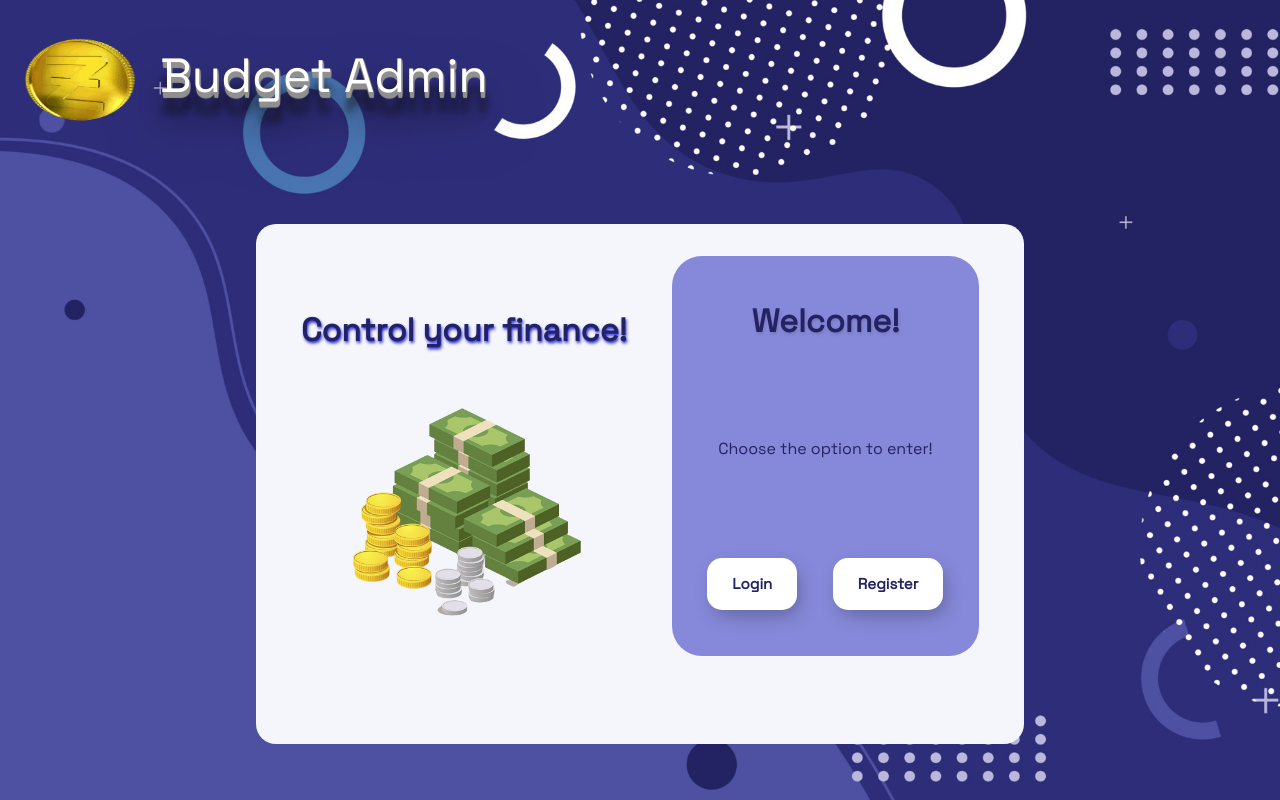
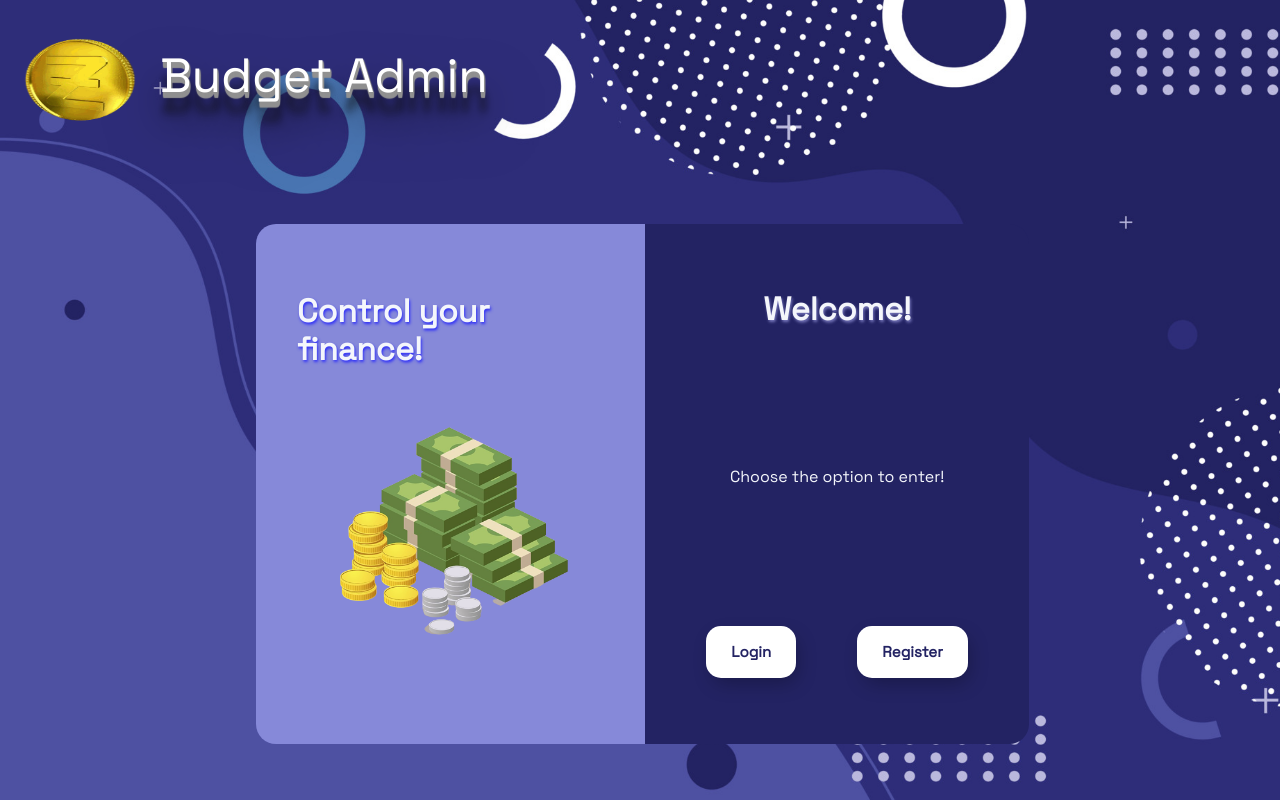
Before and after one commit to Julihumere/budgetAdmin, a React (Create React App) app in the folder client/: page / in a window 1280 px wide. Built offline with nearby package versions, Linux system fonts and the light colour scheme; no server answers.

Commit message:
fix colors

```diff
--- a/client/src/Components/Landing/Landing.css
+++ b/client/src/Components/Landing/Landing.css
@@ -1,10 +1,6 @@
 :root {
-  --color-primario: #f4f6fb;
-  --color-letras: #232363;
-  --color-hover-button: #560bad;
-  --color-card: #8689d9;
-  --color-background-button: #ffff;
-  --color-background-input: #e9e9f7;
+  --color-overview: #8689d9;
+  --color-card-overview: #232363;
 }
 
 .Landing__container {
@@ -20,7 +16,7 @@
   display: flex;
   justify-content: space-evenly;
   margin-top: 4rem;
-  background-color: var(--color-primario);
+  background-color: var(--color-overview);
   border-radius: 20px;
 }
 
@@ -29,11 +25,14 @@
   flex-direction: column;
   align-items: center;
   justify-content: center;
+  width: 40%;
+  position: relative;
+  left: 2%;
 }
 
 .img h1 {
   font-weight: 900;
-  color: var(--color-letras);
+  color: var(--color-letras-overview);
   text-shadow: 1px 2px 3px #2e2ef9;
   font-size: 2rem;
 }
@@ -43,11 +42,13 @@
   flex-direction: column;
   align-items: center;
   justify-content: space-around;
-  width: 40%;
-  height: 50vh;
-  margin-top: 2rem;
-  border-radius: 30px;
-  background: var(--color-card);
+  width: 50%;
+  height: 100%;
+  border-bottom-right-radius: 20px;
+  border-top-right-radius: 20px;
+  background: var(--color-card-overview);
+  position: relative;
+  left: 4%;
 }
 
 .Landing__card div {
@@ -58,18 +59,18 @@
 
 .Landing__card h1 {
   font-weight: 900;
-  color: var(--color-letras);
+  color: var(--color-letras-overview);
   text-shadow: 1px 2px 3px #7878bd;
   font-size: 2rem;
 }
 
 .Landing__card h4 {
-  color: var(--color-letras);
+  color: var(--color-letras-overview);
   font-size: 1rem;
 }
 .Landing__button {
   padding: 15px 25px;
-  border: unset;
+  border: none;
   border-radius: 15px;
   color: var(--color-letras);
   z-index: 1;
@@ -90,7 +91,7 @@
   height: 100%;
   width: 0;
   border-radius: 15px;
-  background-color: #560bad;
+  background-color: var(--color-hover-button-overview);
   z-index: -1;
   box-shadow: 4px 8px 19px -3px rgba(0, 0, 0, 0.27);
   transition: all 250ms;
--- a/client/src/Components/Login/Login.css
+++ b/client/src/Components/Login/Login.css
@@ -1,10 +1,3 @@
-:root {
-  --color-primario: #f4f6fb;
-  --color-letras: #232363;
-  --color-hover-button: #560bad;
-  --color-card: #8689d9;
-}
-
 .Login__container {
   width: 100%;
   height: 70vh;
--- a/client/src/Components/Register/Register.css
+++ b/client/src/Components/Register/Register.css
@@ -1,11 +1,3 @@
-:root {
-  --color-primario: #f4f6fb;
-  --color-letras: #232363;
-  --color-hover-button: #560bad;
-  --color-card: #8689d9;
-  --color-background-button: #ffff;
-  --color-background-input: #e9e9f7;
-}
 .Register__container {
   width: 100%;
   height: 70vh;
--- a/client/src/index.css
+++ b/client/src/index.css
@@ -7,6 +7,11 @@
   --color-card: #8689d9;
   --color-background-button: #ffff;
   --color-background-input: #e9e9f7;
+  /* LANDING */
+  --color-overview: #8689d9;
+  --color-card-overview: #232363;
+  --color-letras-overview: #f4f6fb;
+  --color-hover-button-overview: #8689d9;
 }
 * {
   font-family: "Space Grotesk", sans-serif;
```
